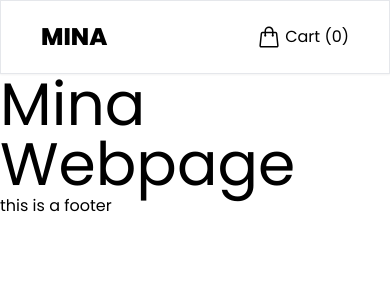
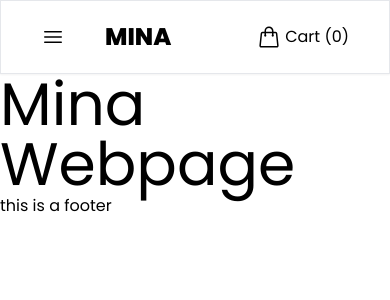
Before and after one commit to xtianbar/next-mina_webpage, a Next.js app: page / in a window 390 px wide. Shown: the top 300 px of the page. Built offline with nearby package versions, Linux system fonts and the light colour scheme.

Commit message:
added hamburger icon in mobile and tablet mode

```diff
--- a/app/layout.js
+++ b/app/layout.js
@@ -1,6 +1,6 @@
 import Link from 'next/link'
 import './globals.css'
-import { ShoppingBagIcon } from '@heroicons/react/24/outline'
+import { Bars3Icon, ShoppingBagIcon } from '@heroicons/react/24/outline'
 
 export const metadata = {
   title: 'Mina Webpage',
@@ -14,12 +14,18 @@ export default function RootLayout({ children }) {
       <body>
         <header className='w-full z-50 px-10 py-5 border-[0.1rem] border--black border-b shadow-sm'>
           <nav className=''>
-            <div className='cursor-pointer flex items-center justify-between'>
-              <Link className='flex items-center gap-1 font-bold text-2xl' href={'/'}>
-                <div className='flex items-center text-2xl font-extrabold gap-1'>
-                  <span className='logo'>MINA</span>
+            <div className='flex items-center justify-between'>
+
+              <div className='flex items-center gap-10'>
+                <div className='block lg:hidden'>
+                  <Bars3Icon className='h-6 w-6' />
                 </div>
-              </Link>
+                <Link className='flex items-center gap-1 font-bold text-2xl' href={'/'}>
+                  <div className='flex items-center text-2xl font-extrabold gap-1'>
+                    <span className='logo'>MINA</span>
+                  </div>
+                </Link>
+              </div>
               <div className='flex gap-10'>
                 <ul className='hidden lg:flex flex-row gap-10'>
                   <li>
```
